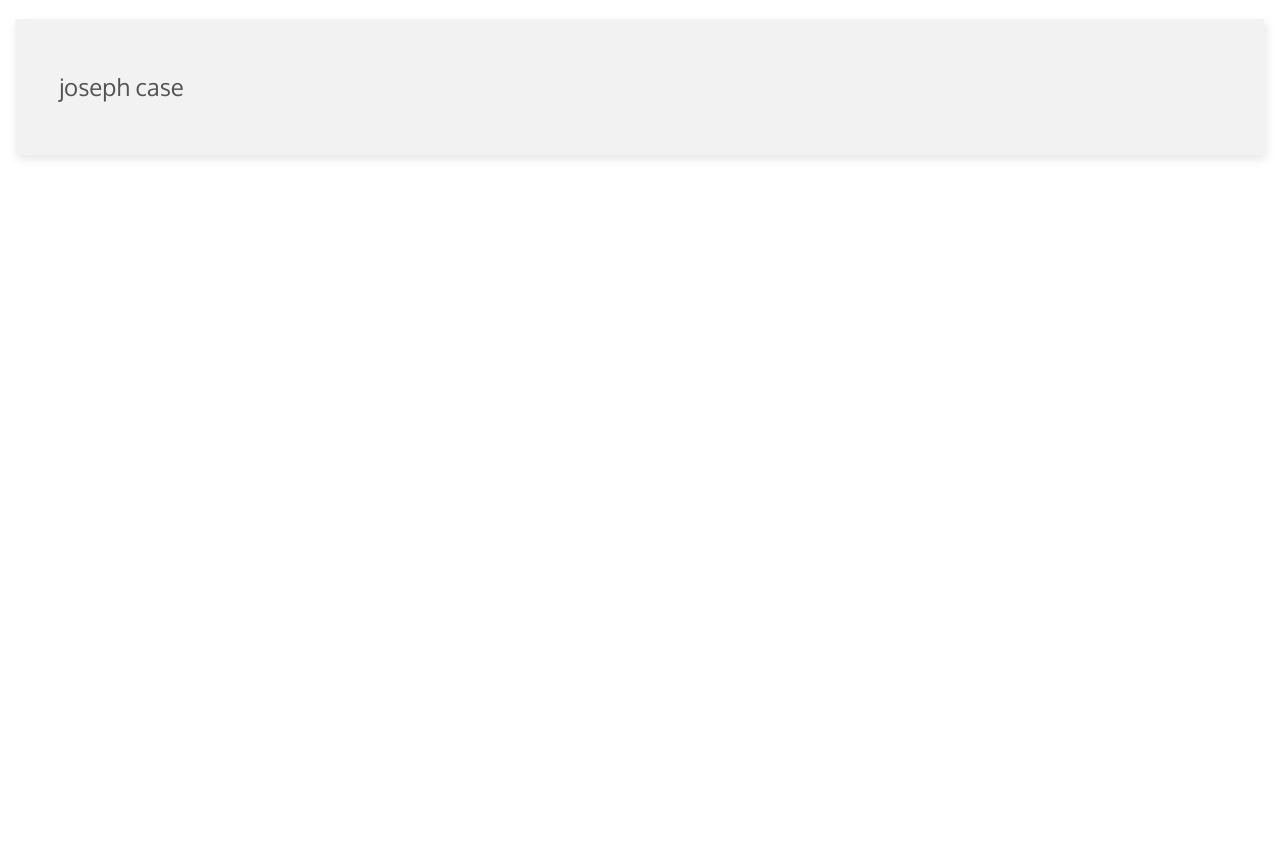
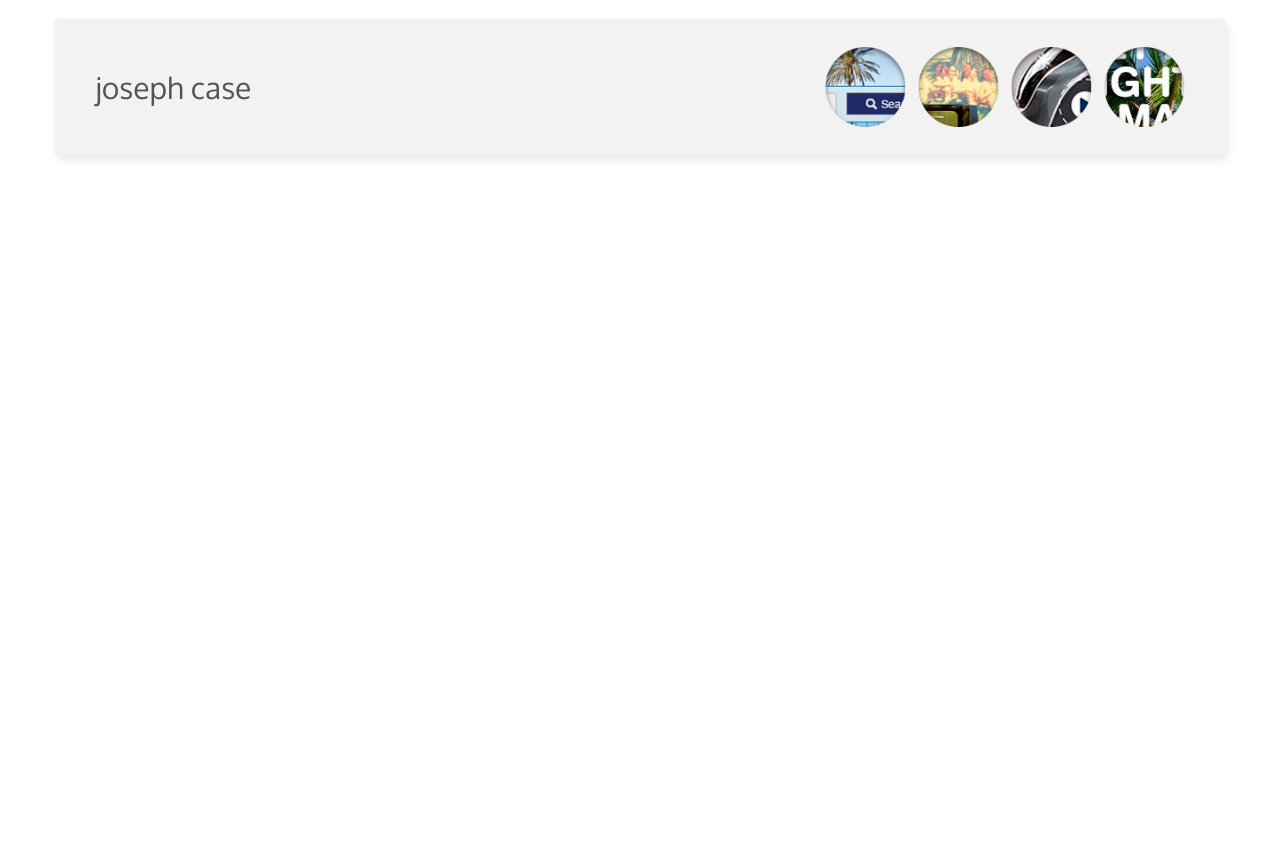
Before and after one commit to JosephCase/josephcase, a PHP site: page / in a window 1280 px wide; the page is wider, and only the part inside the window is pictured. After the commit the page ends 159 px from the top of that part, so only its background shows below. Run offline with PHP 8.4, Linux system fonts and the light colour scheme.

Commit message:
tweaked styling to be able to control width

```diff
--- a/index.html
+++ b/index.html
@@ -20,6 +20,7 @@
 
 </head>
 <body class="initial preStart">
+    <div class="content">
         <header>
             <h1>joseph case</h1>
             <div class="bubble lowcost" data-section="lowcost">
@@ -96,6 +97,7 @@
                 <a href="http://www.lowcostholidays.com" target="_blank">www.lowcostholidays.com</a>
             </div>
         </section>
+    </div>
     <!-- <section id="giusy-pirrotta" class="giusy-pirrotta"></section>
     <section id="lowcostholidays"></section>
     <section id="ruby"></section>
--- a/js/Page.js
+++ b/js/Page.js
@@ -34,12 +34,9 @@ function Page() {
 		//need to make this more defensive
 		if (!$(section).hasClass("active")) {
 			$(".bubble.active").removeClass("active");
+			$('section.active').removeClass("active");
+			$('#' + section.getAttribute('data-section')).addClass("active");
 		 	$(section).addClass("active");
-			$('section.active').addClass("remove");
-			$('#' + section.getAttribute('data-section')).addClass("active");
-			setTimeout(function() {
-				$('section.remove').removeClass("remove active");
-			}, 1200);
 		}
 	}
 
--- a/style.css
+++ b/style.css
@@ -1,5 +1,5 @@
 body {
-	overflow-y: hidden;
+	overflow: hidden;
     font-family: "Oxygen", sans-serif;
   line-height: 1.2;
     color: #545454;
@@ -7,51 +7,60 @@ body {
 * {
 	border-radius: 1px;
 }
+div.content {
+	width: 150vh;
+	height: 100vh;
+	max-width: 100%;
+	margin: auto;
+	overflow: visible;
+	position: relative;
+}
 h1 {
-    font-size: 3vh;
+    font-size: 30px;
 }
 header {
     position: absolute;
     opacity: 1;
-    min-width: 97.6vw;
-    height: 17vh;
+    min-width: 97.6%;
+    height: 17%;
 	z-index: 10;
-	padding: 0 3.4vw;
+	padding: 0 3.4%;
 	background-color: #ebebeb;
 	overflow: hidden;
     box-sizing: border-box;
-    top: 2.4vh;
-    left: 50vw;
+    top: 2.4%;
+    left: 50%;
     transform: translateX(-50%);
     transition: all 1s 0.6s, top 0.6s, opacity 2s 1s;
     background-color: rgba(0,0,0,0.05);
     box-shadow: 2px 4px 10px rgba(0,0,0,0.1);
+    z-index: 5;
 }
 body.preStart header {
     opacity: 0;
 }
 body.initial header {
 	min-width: 1px;
-    top: 41.5vh;
+    top: 41.5%;
+    cursor: pointer;
 }
 header h1{
 	float: left;
     /*vertical-align: middle;*/
-    height: 100%;
     line-height: 17vh;
 }
 header div{
-	display: none;
+	/*display: none;*/
 	position: relative;
     float: right;
     height: 100%;
     width: 10vh;
-    margin-left: 1.2vw;
+    margin-left: 1.2%;
     height: 100%;
     cursor: pointer;
     top: 0;
     transition: top 0.5s;
-    /* padding: 1.2vw; */
+    /* padding: 1.2%; */
     /* box-sizing: border-box; */
 }
 body.initial header div {
@@ -81,10 +90,10 @@ header div.active h5{
 	transition-delay: 0.2s;
 }
 section {
-	overflow: hidden;
+	overflow: visible;
 	z-index: 1;
     height: 80.4vh;
-   	width: 100vw;
+   	width: 100%;
     position: absolute;
    	top: 19.4vh;
    	left: 0;
```
Also changed, not shown: other parts of style.css (+12 -24 lines). Lines whose indentation alone changed are shown as unchanged.
